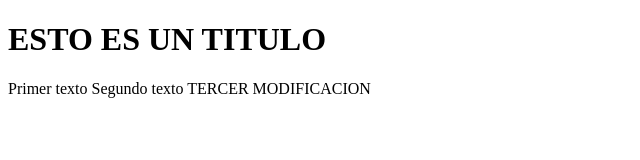
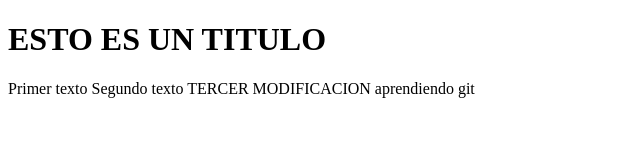
Before and after one commit to FrankSalazar0723/prueba, a plain HTML site: page index.html in a window 1280 px wide. Shown: the whole page, without its empty margins (0-640 px from the left). Drawn offline with Linux system fonts and the light colour scheme.

Commit message:
cambio de frank salazar

```diff
--- a/index.html
+++ b/index.html
@@ -18,6 +18,7 @@
             <label for="">
                 TERCER MODIFICACION
             </label>
+            <label for="">aprendiendo git</label>
         </div>
     </form>
 </body>
```
